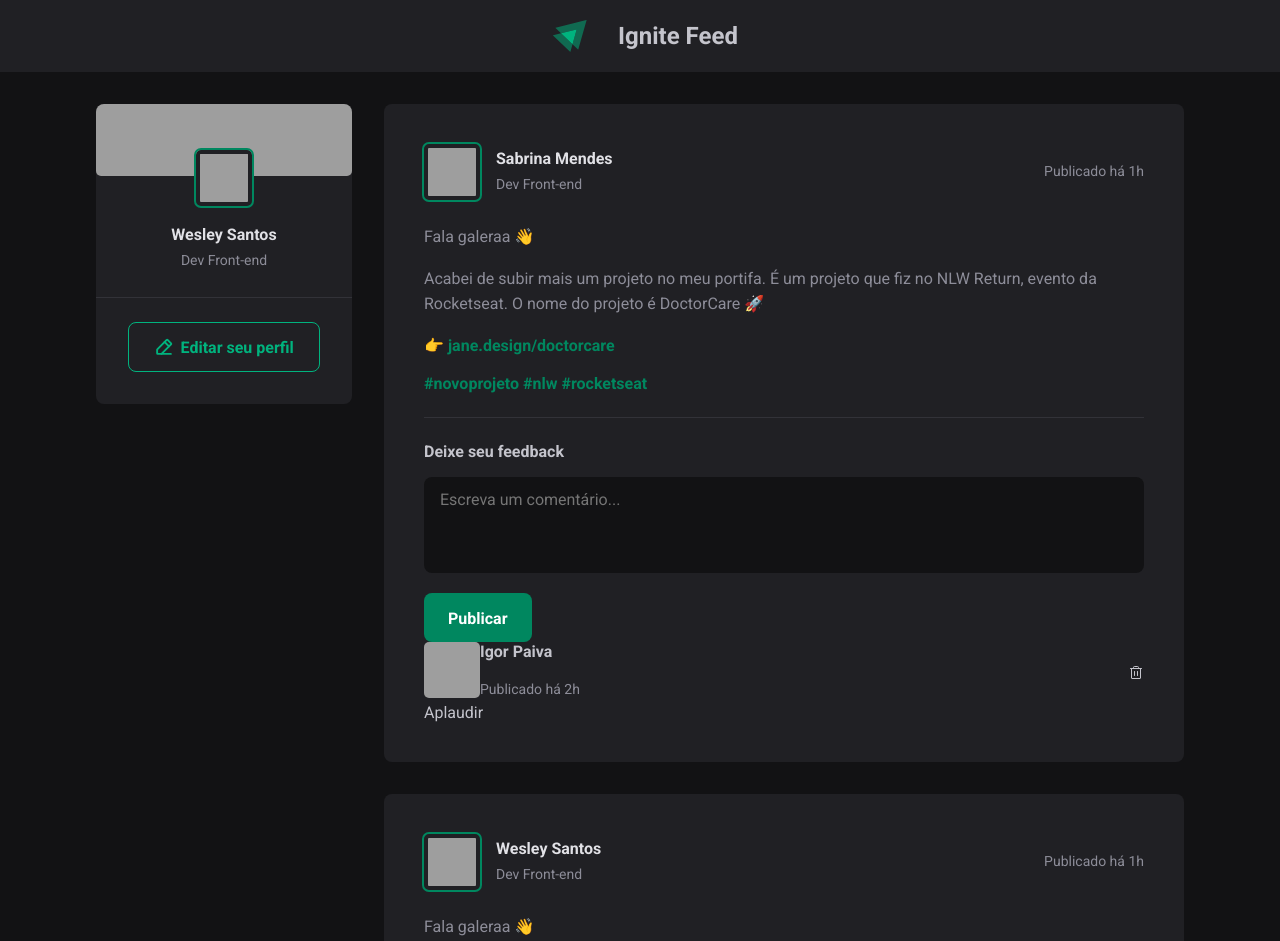
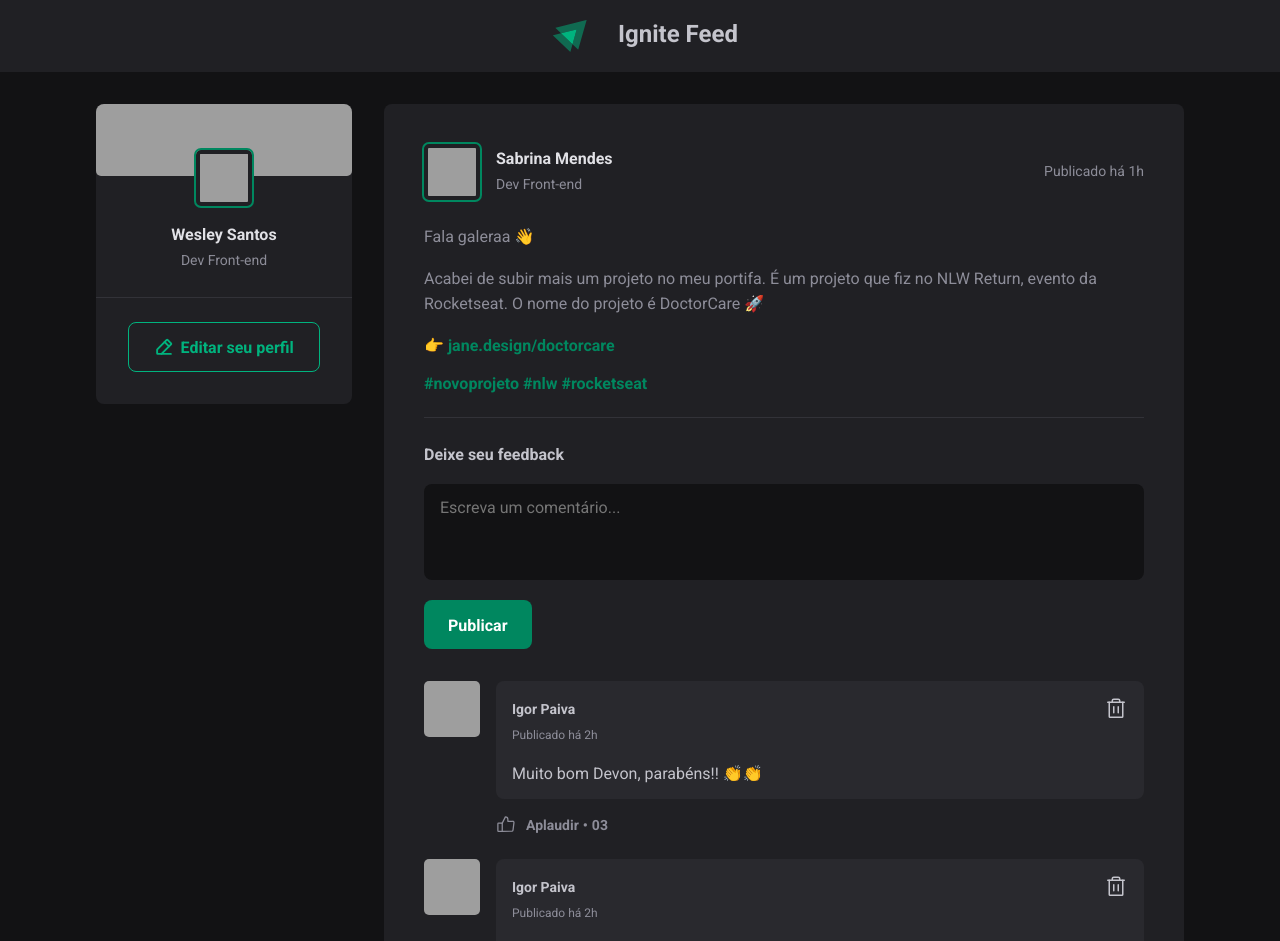
Before and after one commit to wesleysan7os/react-fundamentals, a React (Vite) app: page / in a window 1280 px wide. Shown: the top 941 px of the page. Built offline with nearby package versions, Linux system fonts and the light colour scheme; grey boxes are pictures that could not be loaded.

Commit message:
feat: Comment component layout & css classes rename

```diff
--- a/src/components/Comment.jsx
+++ b/src/components/Comment.jsx
@@ -1,27 +1,36 @@
 import { Avatar } from './index.js'
-import { Trash } from 'phosphor-react'
+import { ThumbsUp, Trash } from 'phosphor-react'
 
 import styles from './Comment.module.css'
 
 export const Comment = () => {
   return (
-    <article className={styles.article}>
-      <div className={styles.authorWrapper}>
+    <article className={styles.commentSection}>
       <Avatar source="https://github.com/igorpaiva.png"/>
+
+      <div className={styles.commentBox}>
+        <div className={styles.commentContent}>
           <header>
-          <div className={styles.author}>
+            <div className={styles.authorAndTime}>
               <strong>Igor Paiva</strong>
               <time
                 title="11 de Maio às 07:13h"
                 dateTime="2022-05-11 07:13:00"
               >Publicado há 2h</time>
             </div>
-          <Trash />
+            <button>
+              <Trash size={24}/>
+            </button>
           </header>
+          <p>Muito bom Devon, parabéns!! 👏👏</p>
         </div>
-      <div className={styles.commentContent}>
+
         <footer>
+          <button>
+            <ThumbsUp size={20}/>
             <span>Aplaudir</span>
+          </button>
+          <span>03</span>
         </footer>
       </div>
     </article>
--- a/src/components/Comment.module.css
+++ b/src/components/Comment.module.css
@@ -1,20 +1,88 @@
-.article > img {
-  margin: 2rem 1rem 0 0;
+.commentSection {
+  margin-top: 1.5rem;
+  display: flex;
+  gap: 1rem
 }
 
-.authorWrapper {
-  display: flex;
+.commentBox {
+  flex: 1;
 }
 
-header {
-  width: 100%;
+.commentContent {
+  background: var(--gray-700);
+  border-radius: 8px;
+  padding: 1rem;
+}
+
+.commentContent header {
   display: flex;
   justify-content: space-between;
-  align-items: center;
+  align-items: flex-start;
 }
 
-header .author {
+.commentContent header svg {
+  background: transparent;
+}
+
+.authorAndTime strong {
+  display: block;
+  font-size: 0.875rem;
+  line-height: 1.6rem;
+}
+
+.authorAndTime time {
+  display: block;
+  font-size: 0.75rem;
+  line-height: 1.6rem;
+  color: var(--gray-400);
+}
+
+.commentContent header button {
+  background: transparent;
+  border: 0;
+  color: var(--gray-500);
+  cursor: pointer;
+  line-height: 0;
+  border-radius: 2px;
+}
+
+.commentContent header button:hover {
+  color: var(--red-500);
+}
+
+.commentContent p {
+  margin-top: 1rem;
+}
+
+.commentBox span {
+  font-size: 0.875rem;
+  font-weight: bold;
+  color: var(--gray-400);
+}
+
+.commentBox footer {
   display: flex;
-  flex-direction: column;
-  gap: 1rem;
+  align-items: center;
+  margin-top: 1rem;
 }
+
+.commentBox footer button {
+  background: transparent;
+  color: var(--gray-400);
+  font-size: 0.875rem;
+  cursor: pointer;
+  border: 0;
+
+  display: flex;
+  align-items: center;
+  gap: 0.625rem;
+}
+
+.commentBox footer button:hover {
+  color: var(--green-300);
+}
+
+.commentBox footer button + span::before {
+  content: "\2022";
+  padding: 0 0.25rem;
+}
--- a/src/components/Post.jsx
+++ b/src/components/Post.jsx
@@ -28,12 +28,17 @@ export const Post = ({ author, content, source }) => {
         <a href=''>#novoprojeto</a> <a href=''>#nlw</a> <a href=''>#rocketseat</a>
       </div>
 
-      <footer>
+      <form className={styles.commentForm}>
         <strong>Deixe seu feedback</strong>
         <textarea placeholder='Escreva um comentário...' />
         <button type="submit">Publicar</button>
+      </form>
+
+      <div className={styles.commentList}>
         <Comment />
-      </footer>
+        <Comment />
+        <Comment />
+      </div>
     </article>
   )
 }
--- a/src/components/Post.module.css
+++ b/src/components/Post.module.css
@@ -45,17 +45,23 @@
   color: var(--green-300);
 }
 
-.content + footer {
+.commentForm {
   margin-top: 1.5rem;
   border-top: 1px solid var(--gray-600);
   padding-top: 1.5rem;
 }
 
-footer textarea {
+.commentForm > strong {
+  line-height: 1.6rem;
+  color: var(--green-100);
+}
+
+.commentForm textarea {
   width: 100%;
   height: 6rem;
   padding: 0.8rem 1rem;
   margin: 1rem 0;
+  line-height: 1.4rem;
 
   background: var(--gray-900);
   color: var(--green-100);
@@ -65,28 +71,34 @@ footer textarea {
   outline: none;
 }
 
-textarea:focus-within {
+.commentForm textarea:focus-within {
   outline: 1px solid var(--green-300);
 }
 
-textarea:focus-within + button {
+.commentForm textarea:focus-within + button {
   visibility: hidden;
   max-height: 0;
 }
 
-button[type=submit] {
+.commentForm button[type=submit] {
+  padding: 1rem 1.5rem 0.875rem;
+  border-radius: 8px;
   text-decoration: none;
   font-weight: bold;
-  border-radius: 8px;
   border: none;
-  padding: 1rem 1.5rem 0.875rem;
   cursor: pointer;
 
   background: var(--green-500);
   color: var(--white);
+
+  transition: background-color 0.2s;
 }
 
-button[type=submit]:hover {
+.commentForm button[type=submit]:hover {
   background: var(--green-300);
   color: var(--white);
 }
+
+.commentList {
+  margin-top: 2rem;
+}
--- a/src/global.css
+++ b/src/global.css
@@ -11,6 +11,8 @@
   --green-100: #C4C4CC;
   --green-300: #00B37E;
   --green-500: #00875f;
+
+  --red-500: #F75A68;
 }
 
 * {
```
Lines whose indentation alone changed are shown as unchanged.
